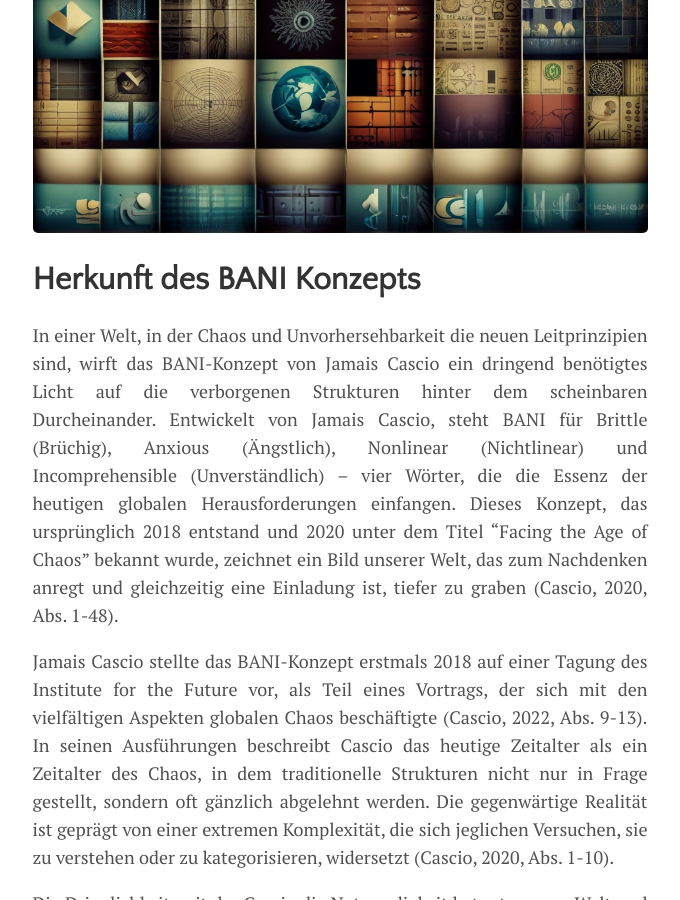
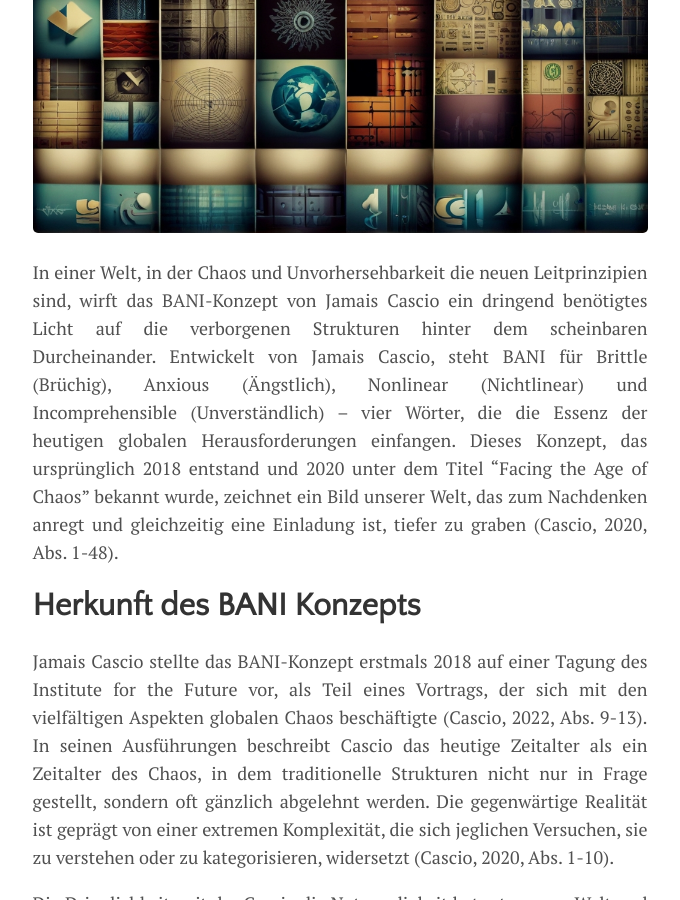
Before and after one commit to romabl/romabl.github.io, a Jekyll site: the page built from _posts/2024-04-12-VUCA VS BANI-Teil-IV.md, in a window 1280 px wide and 900 px high, scrolled down 375 px. Shown: the whole window, without its empty margins (300-980 px from the left). Built offline with Jekyll 4.4.1, drawn with Linux system fonts in a browser that asks for light colours.

```diff
--- a/_posts/2024-04-12-VUCA VS BANI-Teil-IV.md
+++ b/_posts/2024-04-12-VUCA VS BANI-Teil-IV.md
@@ -6,9 +6,10 @@ categories: journal
 tags: [VUCA,BANI]
 image: Collage.jpg
 ---
-# Herkunft des BANI Konzepts
+
 In einer Welt, in der Chaos und Unvorhersehbarkeit die neuen Leitprinzipien sind, wirft das BANI-Konzept von Jamais Cascio ein dringend benötigtes Licht auf die verborgenen Strukturen hinter dem scheinbaren Durcheinander. Entwickelt von Jamais Cascio, steht BANI für Brittle (Brüchig), Anxious (Ängstlich), Nonlinear (Nichtlinear) und Incomprehensible (Unverständlich) – vier Wörter, die die Essenz der heutigen globalen Herausforderungen einfangen. Dieses Konzept, das ursprünglich 2018 entstand und 2020 unter dem Titel "Facing the Age of Chaos" bekannt wurde, zeichnet ein Bild unserer Welt, das zum Nachdenken anregt und gleichzeitig eine Einladung ist, tiefer zu graben (Cascio, 2020, Abs. 1-48).
 
+# Herkunft des BANI Konzepts
 Jamais Cascio stellte das BANI-Konzept erstmals 2018 auf einer Tagung des Institute for the Future vor, als Teil eines Vortrags, der sich mit den vielfältigen Aspekten globalen Chaos beschäftigte (Cascio, 2022, Abs. 9-13). In seinen Ausführungen beschreibt Cascio das heutige Zeitalter als ein Zeitalter des Chaos, in dem traditionelle Strukturen nicht nur in Frage gestellt, sondern oft gänzlich abgelehnt werden. Die gegenwärtige Realität ist geprägt von einer extremen Komplexität, die sich jeglichen Versuchen, sie zu verstehen oder zu kategorisieren, widersetzt (Cascio, 2020, Abs. 1-10).
 
 Die Dringlichkeit, mit der Cascio die Notwendigkeit betont, unsere Welt und die Formen dieses chaotischen Zeitalters zu durchdringen, wird durch eine Reihe von globalen Krisen unterstrichen. Politisches Chaos, verheerende Klimakatastrophen, eine globale Pandemie und andere Umwälzungen zeigen die Grenzen traditioneller Methoden auf, mit alltäglichen Störungen umzugehen und sie zu interpretieren. Laut Cascio reichen diese Methoden und das Konzept von VUCA – Volatilität, Unsicherheit, Komplexität und Ambiguität – nicht mehr aus, um die beispiellose Desintegration unserer Welt zu erfassen (Cascio, 2020, Abs. 5-48).
```
